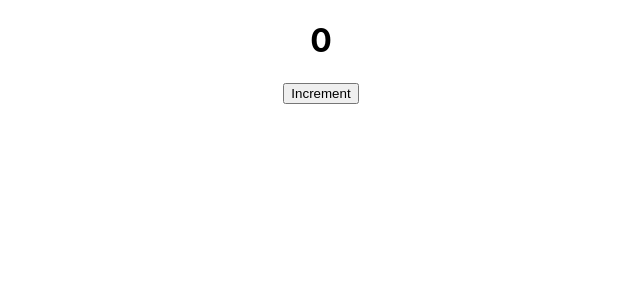
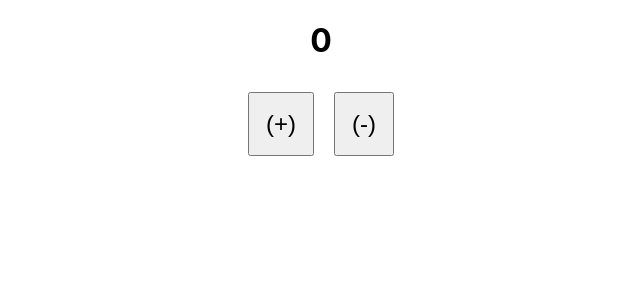
Before and after one commit to Arafat-alim/JS-practice, a React (Create React App) app in the folder ReactJS/project-one/: page / in a window 1280 px wide. Shown: the top 300 px of the page, without its empty margins (319-959 px from the left). Built offline with nearby package versions, Linux system fonts and the light colour scheme.

Commit message:
events concept added .

```diff
--- a/ReactJS/project-one/src/App.css
+++ b/ReactJS/project-one/src/App.css
@@ -44,3 +44,9 @@
   margin: 10px;
   display: inline-block;
 }
+
+button {
+  margin: 10px;
+  padding: 1rem;
+  font-size: 1.5rem;
+}
--- a/ReactJS/project-one/src/App.js
+++ b/ReactJS/project-one/src/App.js
@@ -1,13 +1,11 @@
 import "./App.css";
-// import PersInfo from "./components/PersInfo";
-import CounterWithState2 from "./components/CounterWithState2";
-import LazyInitialization3 from "./components/LazyInitialization3";
+
+import EventsReact5 from "./components/EventsReact5";
 
 function App() {
   return (
     <div className="App">
-      {/* <PersInfo name="Arafat" age="24" /> */}
-      <LazyInitialization3 />
+      <EventsReact5 />
     </div>
   );
 }
--- /dev/null
+++ b/ReactJS/project-one/src/components/EventsReact5.js
@@ -0,0 +1,23 @@
+import React, { useState } from "react";
+
+function EventsReact5() {
+  //making a states
+  const [count, setCount] = useState(0);
+
+  //making a functions
+  function addValue() {
+    setCount(count + 1);
+  }
+  function minValue() {
+    setCount(count - 1);
+  }
+  return (
+    <div>
+      <h1>{count}</h1>
+      <button onClick={addValue}>(+)</button>
+      <button onClick={minValue}>(-)</button>
+    </div>
+  );
+}
+
+export default EventsReact5;
```
Also changed, not shown: ReactJS/project-one/src/components/LazyInitialization4.js (added, +8 -0 lines).
